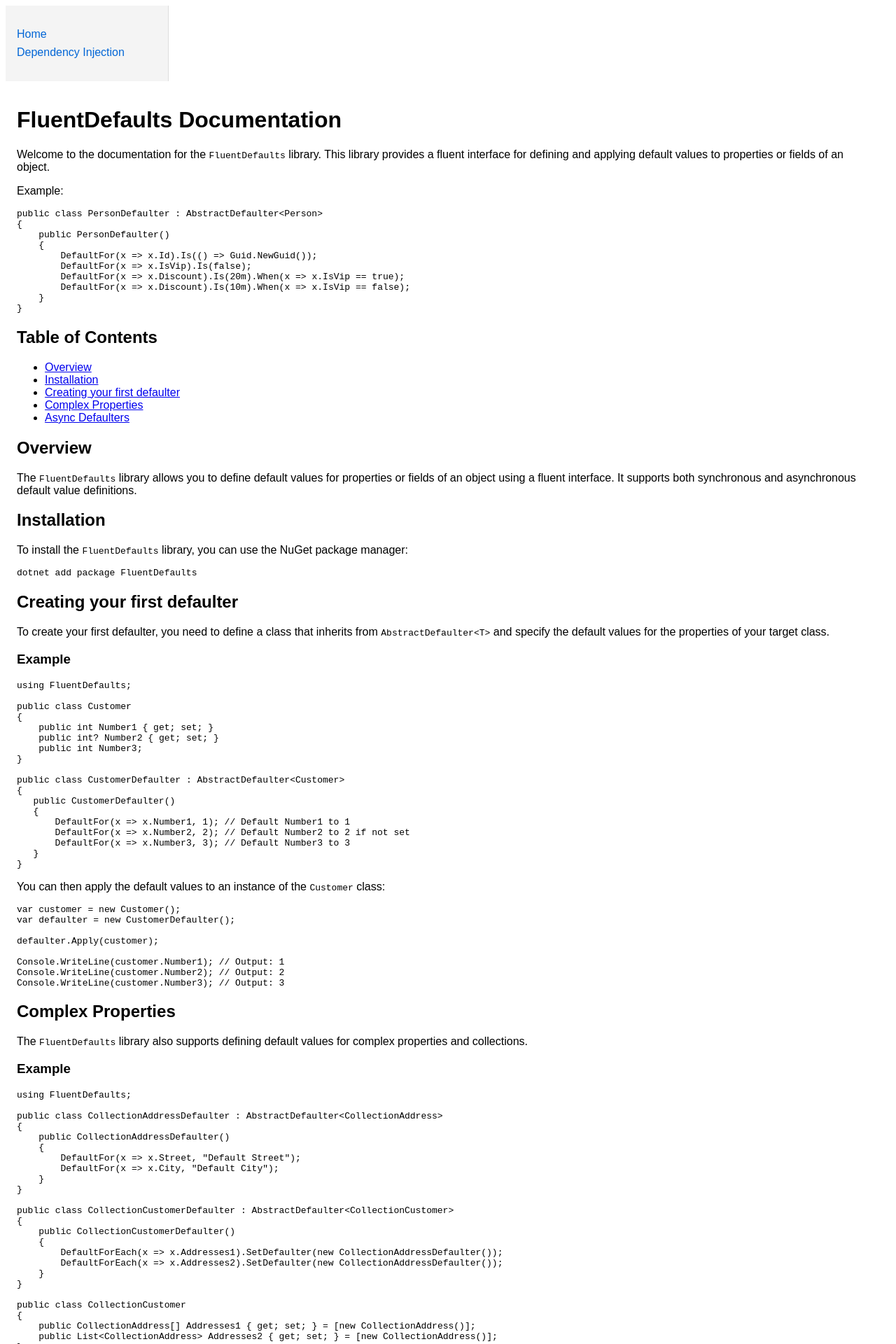
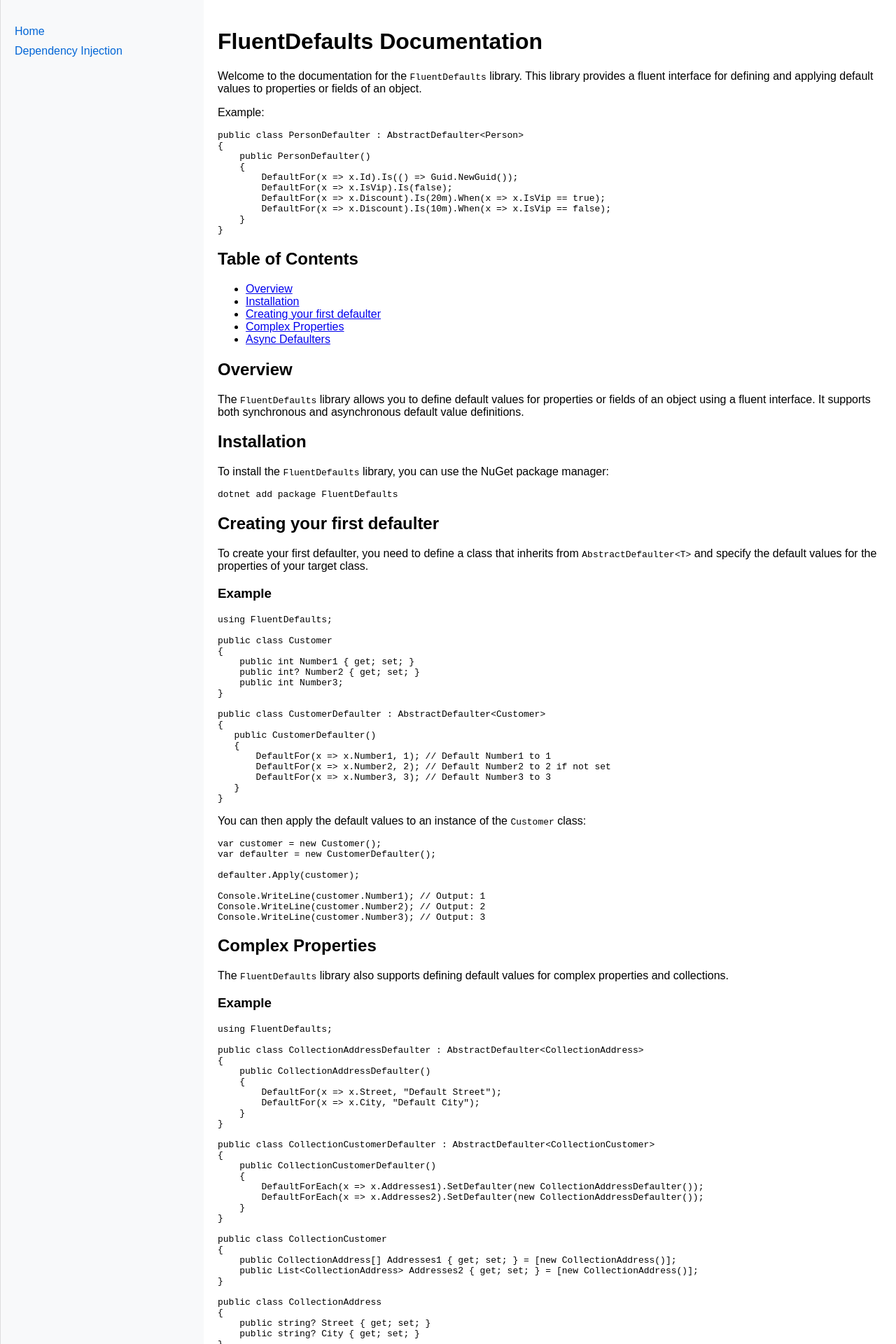
Before and after one commit to crwsolutions/fluent-defaults, a Jekyll site: the page built from docs/index.md, in a window 1280 px wide. Shown: the top 1920 px of the page at 70% size. Built offline with Jekyll 4.4.1, drawn with Linux system fonts in a browser that asks for light colours.

Commit message:
css sidebar?

```diff
--- a/docs/assets/css/style.css
+++ b/docs/assets/css/style.css
@@ -1,27 +1,33 @@
 body {
     font-family: Arial, sans-serif;
     display: flex;
+    margin: 0;
 }
 
-aside {
-    width: 200px;
-    background-color: #f4f4f4;
-    padding: 1em;
-    border-right: 1px solid #ddd;
+.container {
+    display: flex;
+    width: 100%;
 }
 
 main {
     flex: 1;
-    padding: 1em;
+    padding: 20px;
+}
+
+aside {
+    width: 250px;
+    background-color: #f8f9fa;
+    padding: 20px;
+    border-left: 1px solid #ddd;
 }
 
 nav ul {
-    list-style-type: none;
+    list-style: none;
     padding: 0;
 }
 
     nav ul li {
-        margin: 0.5em 0;
+        margin-bottom: 10px;
     }
 
         nav ul li a {
```
